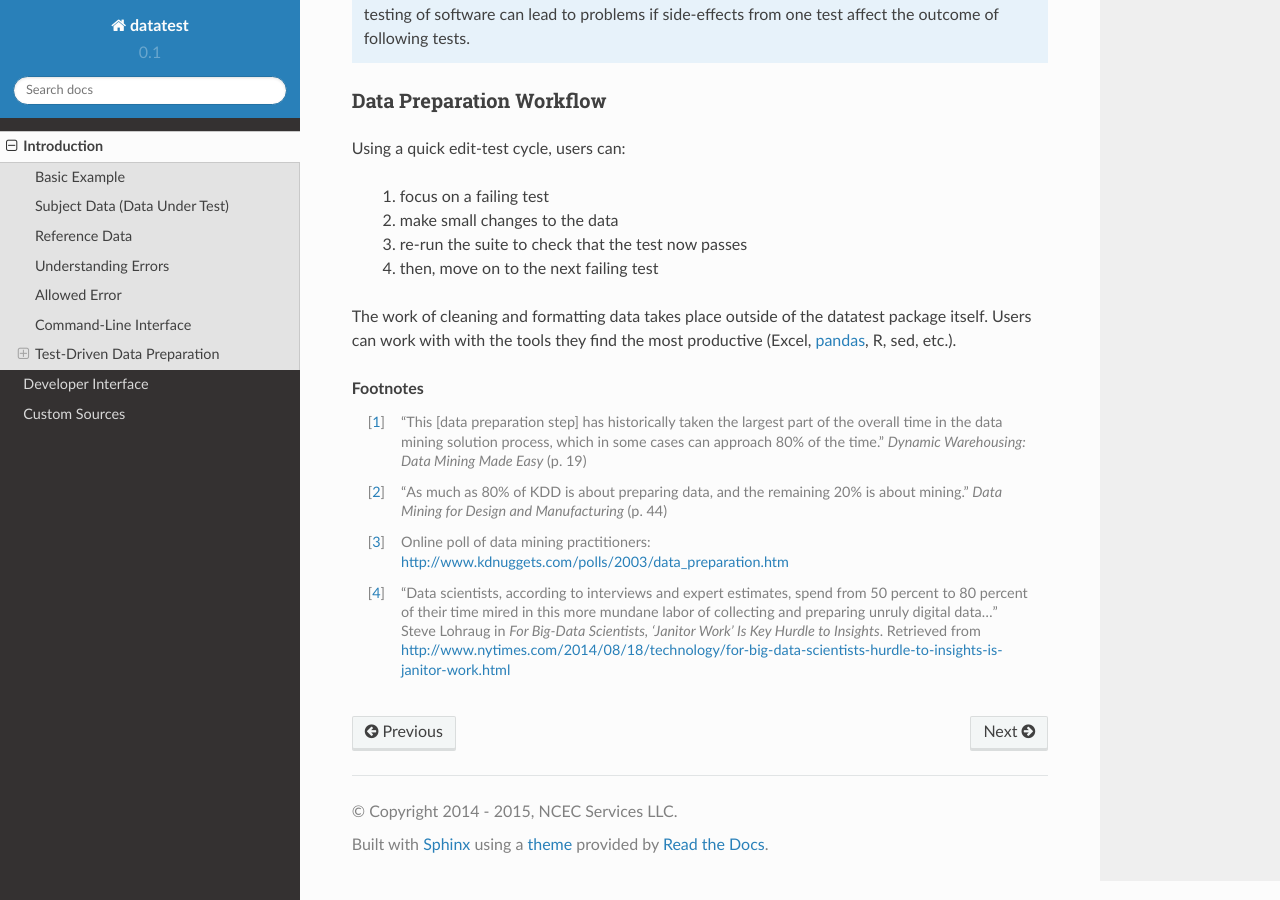
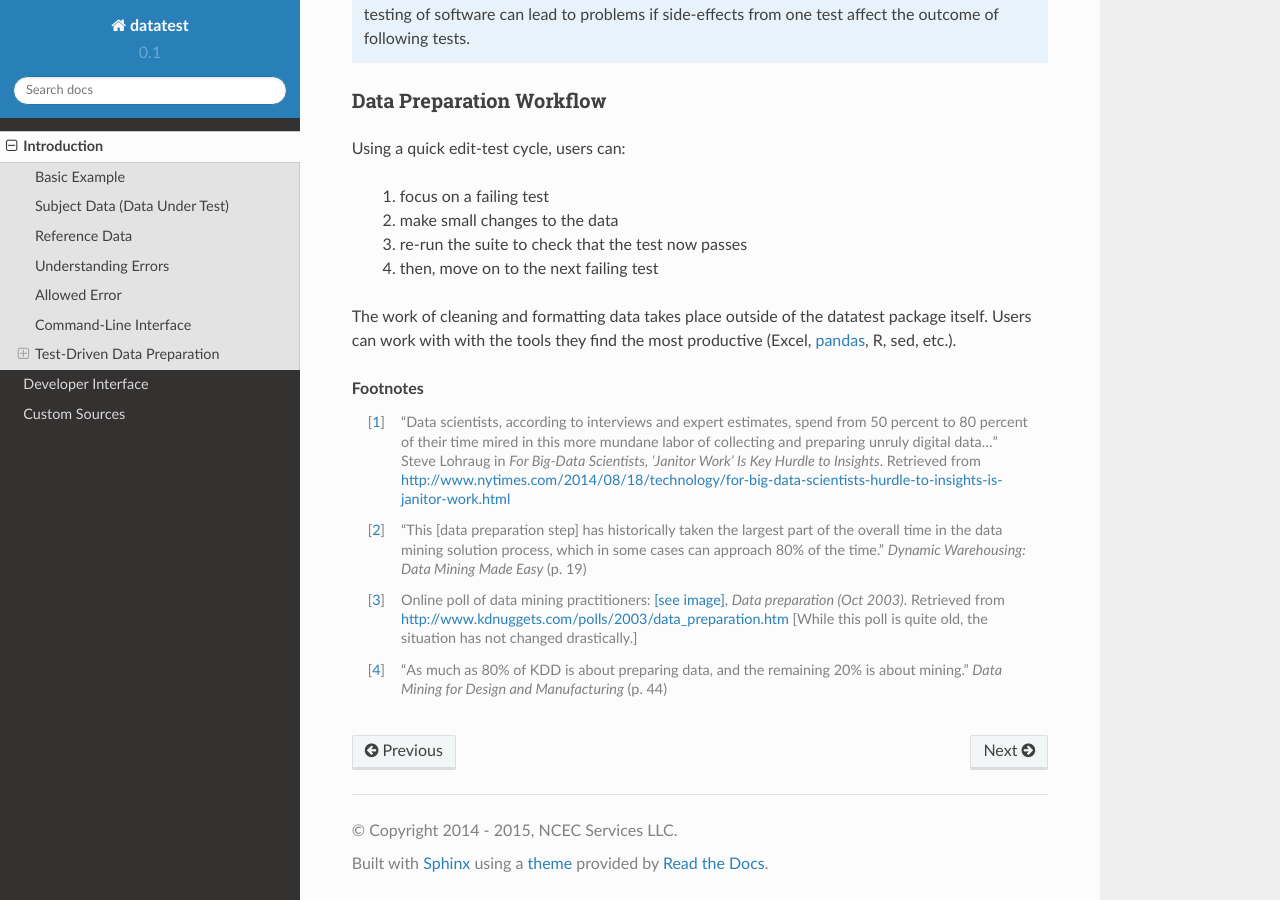
Before and after one commit to shawnbrown/datatest, a Sphinx documentation site: the page built from docs/intro.rst, in a window 1280 px wide and 900 px high, scrolled down 5819 px. Built offline with Sphinx 7.4.7 and the Read the Docs theme 2.0.0, drawn with Linux system fonts in a browser that asks for light colours.

Commit message:
Add image of data prep poll and reorder sources to emphasize more recent material.

```diff
--- a/docs/intro.rst
+++ b/docs/intro.rst
@@ -340,18 +340,22 @@ sed, etc.).
 
 .. rubric:: Footnotes
 
-.. [1] "This [data preparation step] has historically taken the largest part
+.. [1] "Data scientists, according to interviews and expert estimates, spend
+        from 50 percent to 80 percent of their time mired in this more mundane
+        labor of collecting and preparing unruly digital data..." Steve Lohraug
+        in *For Big-Data Scientists, 'Janitor Work' Is Key Hurdle to Insights*.
+        Retrieved from http://www.nytimes.com/2014/08/18/technology/for-big-data-scientists-hurdle-to-insights-is-janitor-work.html
+
+.. [2] "This [data preparation step] has historically taken the largest part
         of the overall time in the data mining solution process, which in some
         cases can approach 80% of the time." *Dynamic Warehousing: Data Mining
         Made Easy* (p. 19)
 
-.. [2] "As much as 80% of KDD is about preparing data, and the remaining 20%
+.. [3] Online poll of data mining practitioners: `[see image] <_static/data_prep_poll.png>`_,
+       *Data preparation (Oct 2003)*.
+       Retrieved from http://www.kdnuggets.com/polls/2003/data_preparation.htm
+       [While this poll is quite old, the situation has not changed
+       drastically.]
+
+.. [4] "As much as 80% of KDD is about preparing data, and the remaining 20%
         is about mining." *Data Mining for Design and Manufacturing* (p. 44)
-
-.. [3] Online poll of data mining practitioners: http://www.kdnuggets.com/polls/2003/data_preparation.htm
-
-.. [4] "Data scientists, according to interviews and expert estimates, spend
-        from 50 percent to 80 percent of their time mired in this more mundane
-        labor of collecting and preparing unruly digital data..." Steve Lohraug
-        in *For Big-Data Scientists, 'Janitor Work' Is Key Hurdle to Insights*.
-        Retrieved from http://www.nytimes.com/2014/08/18/technology/for-big-data-scientists-hurdle-to-insights-is-janitor-work.html
```
Also changed, not shown: docs/_static/data_prep_poll.png (added).
